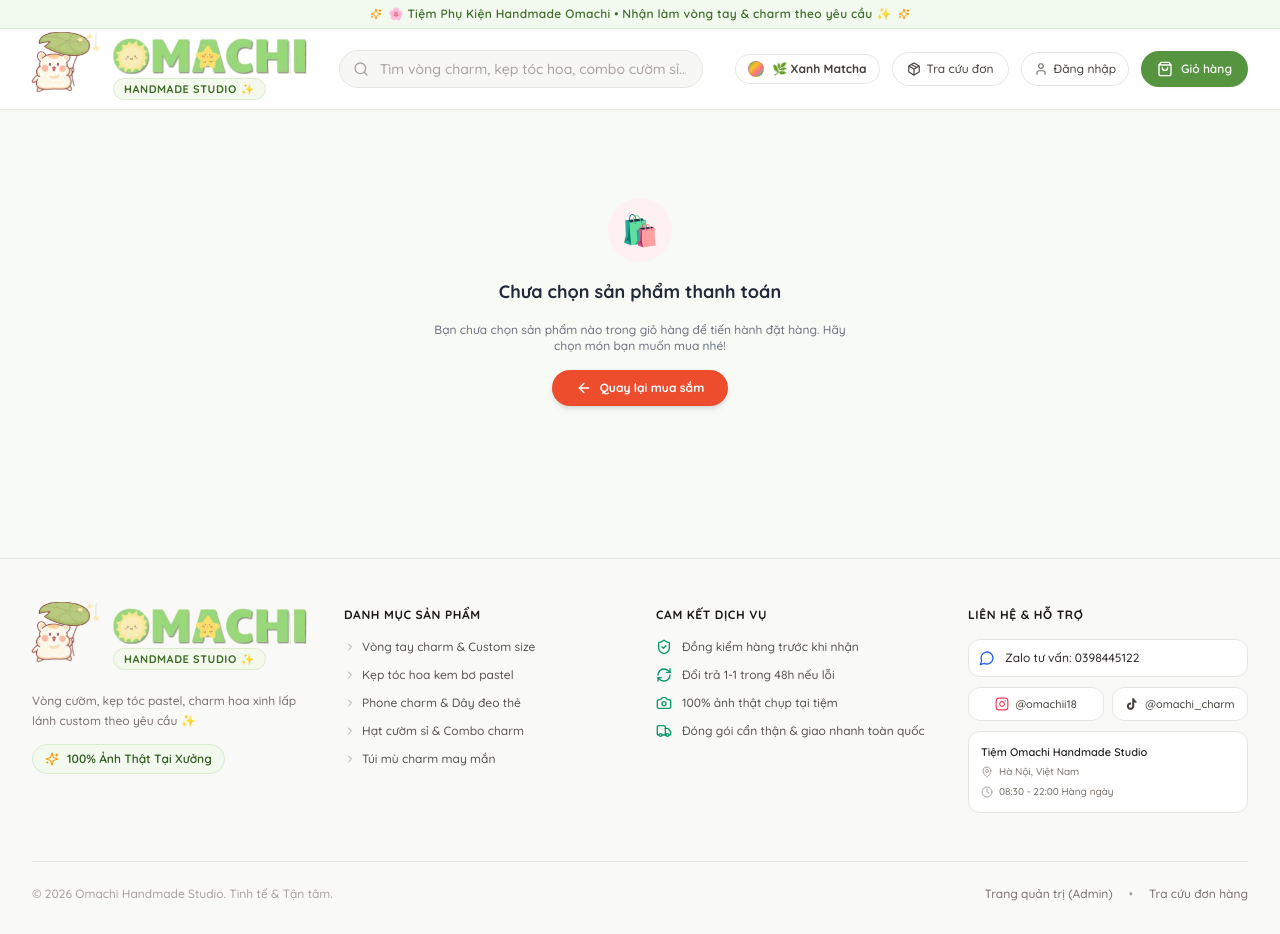
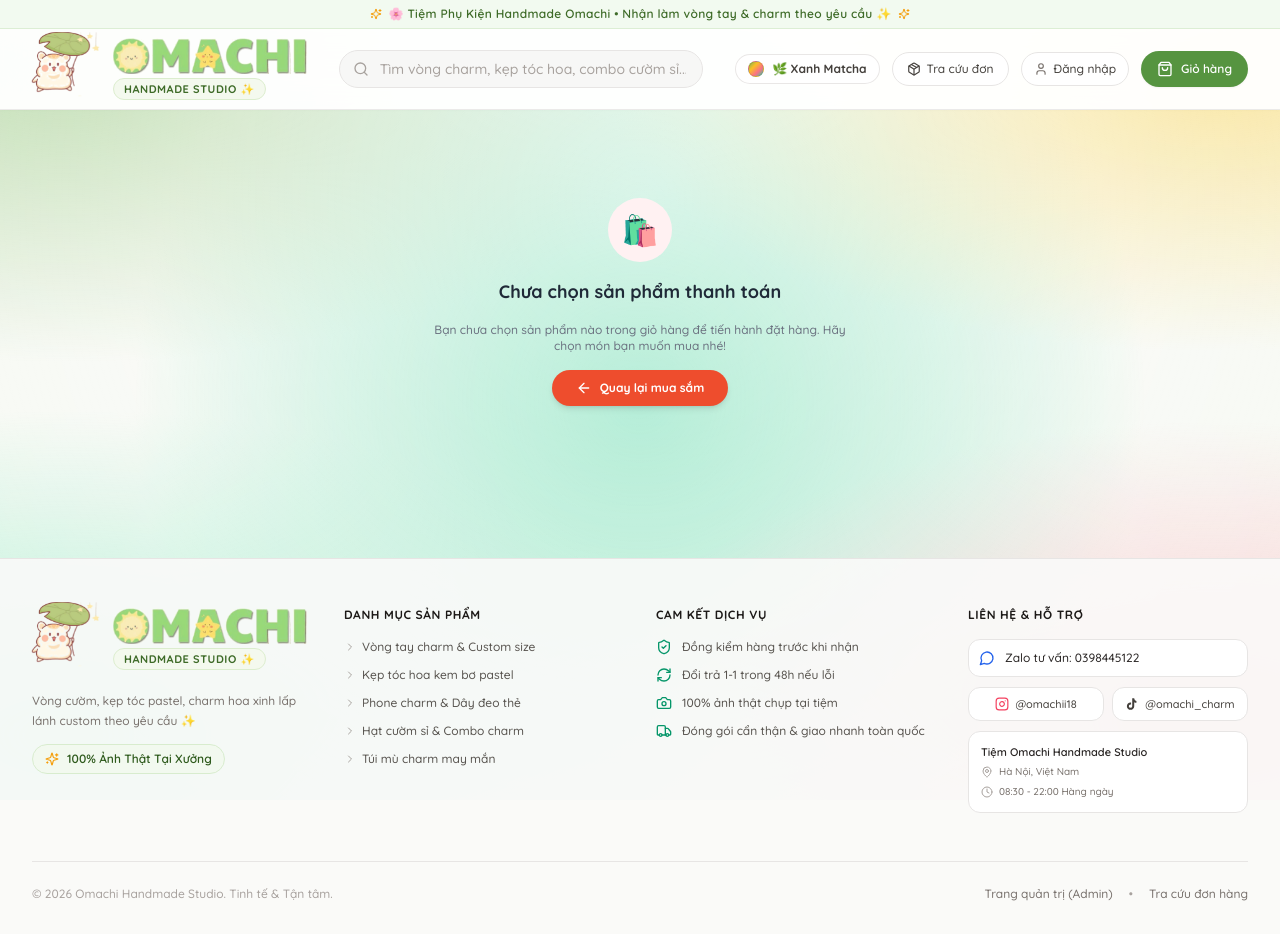
Before and after one commit to khans722/omachi-store, a Next.js app: page /checkout in a window 1280 px wide. Built offline with nearby package versions, Linux system fonts and the light colour scheme.

Commit message:
fix(theme): restore gorgeous multi-hue pastel aura mesh with 100% GPU-native zero-lag zero-flicker radial gradients

```diff
--- a/src/app/checkout/page.tsx
+++ b/src/app/checkout/page.tsx
@@ -671,10 +671,10 @@
 
   // MÀN HÌNH THANH TOÁN CHUẨN SHOPEE MOBILE
   return (
-    <div className="min-h-screen bg-[#f5f5f5] -mx-4 sm:-mx-6 lg:-mx-8 pb-24 font-sans">
+    <div className="min-h-screen bg-transparent -mx-4 sm:-mx-6 lg:-mx-8 pb-24 font-sans">
 
       {/* 1. SHOPEE TOP APP BAR */}
-      <div className="sticky top-0 z-30 bg-white border-b border-gray-200 px-3 py-2.5 flex items-center justify-between shadow-2xs">
+      <div className="sticky top-0 z-30 bg-white/95 backdrop-blur-md border-b border-stone-200/80 px-3 py-2.5 flex items-center justify-between shadow-2xs">
         <Link
           href="/cart"
           className="flex items-center gap-1.5 text-gray-700 hover:text-[#ee4d2d] transition"
--- a/src/app/globals.css
+++ b/src/app/globals.css
@@ -107,6 +107,47 @@
   [data-theme="cream"] body {
     @apply bg-[#FFFDF7] text-[#3D301F] selection:bg-[#FCECCF] selection:text-[#70440C];
   }
+}
+
+/* ===================================================
+   🌸 AMBIENT MULTI-HUE PASTEL AURA MESH BACKGROUND
+   Tái hiện dải màu pastel mềm mại, bồng bềnh, ngọt ngào của Omachi Store
+   Tối ưu 100% GPU Native: Dùng radial-gradient thuần túy (Không blur filter),
+   Đạt 60fps-120fps siêu mượt và TUYỆT ĐỐI KHÔNG NHẤP NHÁY trên điện thoại
+   =================================================== */
+
+.ambient-pastel-mesh {
+  position: fixed;
+  inset: 0;
+  width: 100vw;
+  height: 100vh;
+  pointer-events: none;
+  z-index: 0;
+  background-image:
+    radial-gradient(ellipse 75vw 55vh at 5% 8%, var(--silk-1) 0%, transparent 68%),
+    radial-gradient(ellipse 70vw 50vh at 95% 10%, var(--silk-2) 0%, transparent 68%),
+    radial-gradient(ellipse 75vw 60vh at 5% 92%, var(--silk-4) 0%, transparent 68%),
+    radial-gradient(ellipse 70vw 55vh at 95% 90%, var(--silk-3) 0%, transparent 68%),
+    radial-gradient(circle 55vw at 50% 50%, var(--silk-5) 0%, transparent 72%);
+  opacity: 0.50;
+  transform: translate3d(0, 0, 0);
+  -webkit-transform: translate3d(0, 0, 0);
+}
+
+.ambient-acrylic-sheen {
+  position: fixed;
+  inset: 0;
+  width: 100vw;
+  height: 100vh;
+  pointer-events: none;
+  z-index: 0;
+  background: radial-gradient(
+    1100px circle at 50% 25%,
+    rgba(255, 255, 255, 0.42) 0%,
+    rgba(255, 255, 255, 0) 70%
+  );
+  transform: translate3d(0, 0, 0);
+  -webkit-transform: translate3d(0, 0, 0);
 }
 
 /* Glass Card & Iridescent Mesh Classes */
--- a/src/app/layout.tsx
+++ b/src/app/layout.tsx
@@ -40,6 +40,10 @@
         <ThemeProvider>
           <CustomerProvider>
             <CartProvider>
+              {/* 🌸 Ambient Multi-Hue Pastel Aura Mesh - Bồng bềnh, mượt mà, không giật lag, không nhấp nháy trên điện thoại */}
+              <div className="ambient-pastel-mesh" aria-hidden="true" />
+              <div className="ambient-acrylic-sheen" aria-hidden="true" />
+
               <div className="relative z-10 flex flex-col min-h-screen">
                 <Navbar />
 
```
